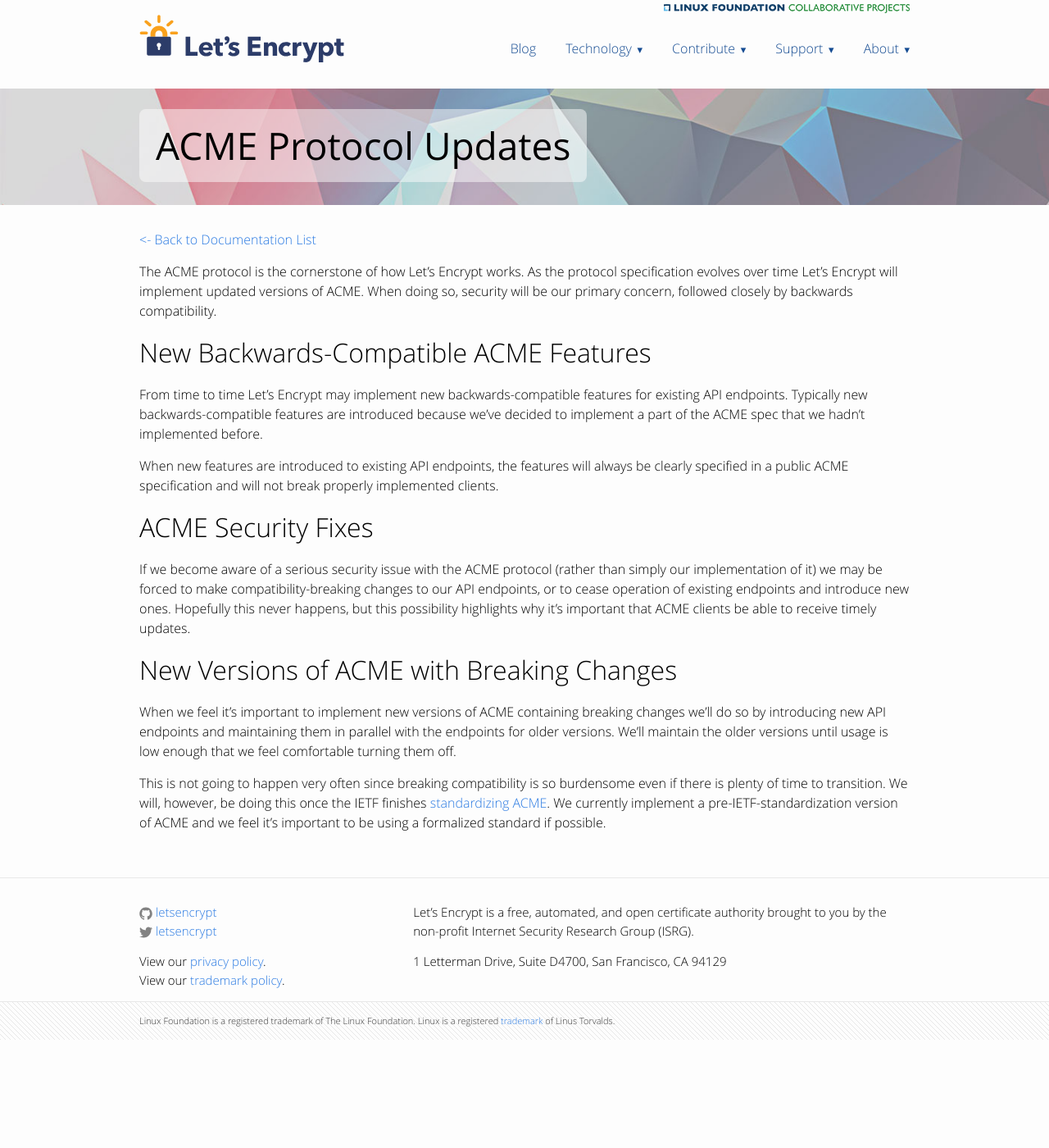
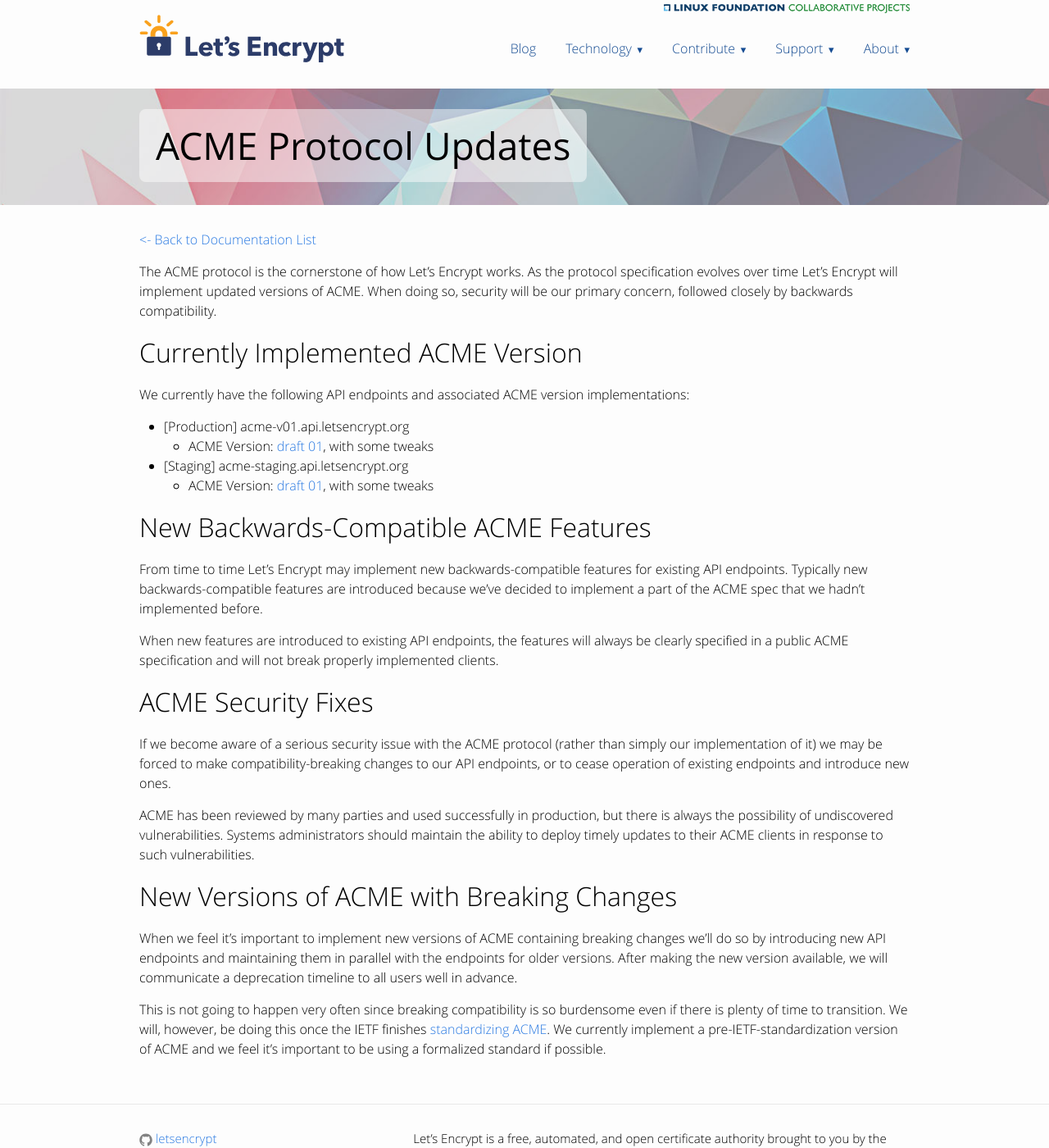
Before and after one commit to snowman1120/website, a Jekyll site: the page built from docs/acme-protocol-updates.md, in a window 1280 px wide and 1400 px high. Shown: the whole window at 82% size. Built offline with Jekyll 4.4.1, drawn with Linux system fonts in a browser that asks for light colours.

Commit message:
Documentation updates based on review in PR #11.

```diff
--- a/docs/acme-protocol-updates.md
+++ b/docs/acme-protocol-updates.md
@@ -9,6 +9,15 @@ top_graphic: 1
 
 The ACME protocol is the cornerstone of how Let's Encrypt works. As the protocol specification evolves over time Let's Encrypt will implement updated versions of ACME. When doing so, security will be our primary concern, followed closely by backwards compatibility.
 
+# Currently Implemented ACME Version
+
+We currently have the following API endpoints and associated ACME version implementations:
+
+* [Production] acme-v01.api.letsencrypt.org
+  * ACME Version: [draft 01](https://tools.ietf.org/html/draft-ietf-acme-acme-01), with some tweaks
+* [Staging] acme-staging.api.letsencrypt.org
+  * ACME Version: [draft 01](https://tools.ietf.org/html/draft-ietf-acme-acme-01), with some tweaks
+
 # New Backwards-Compatible ACME Features
 
 From time to time Let's Encrypt may implement new backwards-compatible features for existing API endpoints. Typically new backwards-compatible features are introduced because we've decided to implement a part of the ACME spec that we hadn't implemented before.
@@ -17,10 +26,12 @@ When new features are introduced to existing API endpoints, the features will al
 
 # ACME Security Fixes
 
-If we become aware of a serious security issue with the ACME protocol (rather than simply our implementation of it) we may be forced to make compatibility-breaking changes to our API endpoints, or to cease operation of existing endpoints and introduce new ones. Hopefully this never happens, but this possibility highlights why it's important that ACME clients be able to receive timely updates.
+If we become aware of a serious security issue with the ACME protocol (rather than simply our implementation of it) we may be forced to make compatibility-breaking changes to our API endpoints, or to cease operation of existing endpoints and introduce new ones.
+
+ACME has been reviewed by many parties and used successfully in production, but there is always the possibility of undiscovered vulnerabilities. Systems administrators should maintain the ability to deploy timely updates to their ACME clients in response to such vulnerabilities.
 
 # New Versions of ACME with Breaking Changes
 
-When we feel it's important to implement new versions of ACME containing breaking changes we'll do so by introducing new API endpoints and maintaining them in parallel with the endpoints for older versions. We'll maintain the older versions until usage is low enough that we feel comfortable turning them off.
+When we feel it's important to implement new versions of ACME containing breaking changes we'll do so by introducing new API endpoints and maintaining them in parallel with the endpoints for older versions. After making the new version available, we will communicate a deprecation timeline to all users well in advance.
 
 This is not going to happen very often since breaking compatibility is so burdensome even if there is plenty of time to transition. We will, however, be doing this once the IETF finishes [standardizing ACME](https://datatracker.ietf.org/wg/acme/charter/). We currently implement a pre-IETF-standardization version of ACME and we feel it's important to be using a formalized standard if possible.
```
Also changed, not shown: docs/cert-compat.md (+6 -2 lines), docs/faq.md (+4 -0 lines), docs/integration-guide.md (+2 -2 lines).
